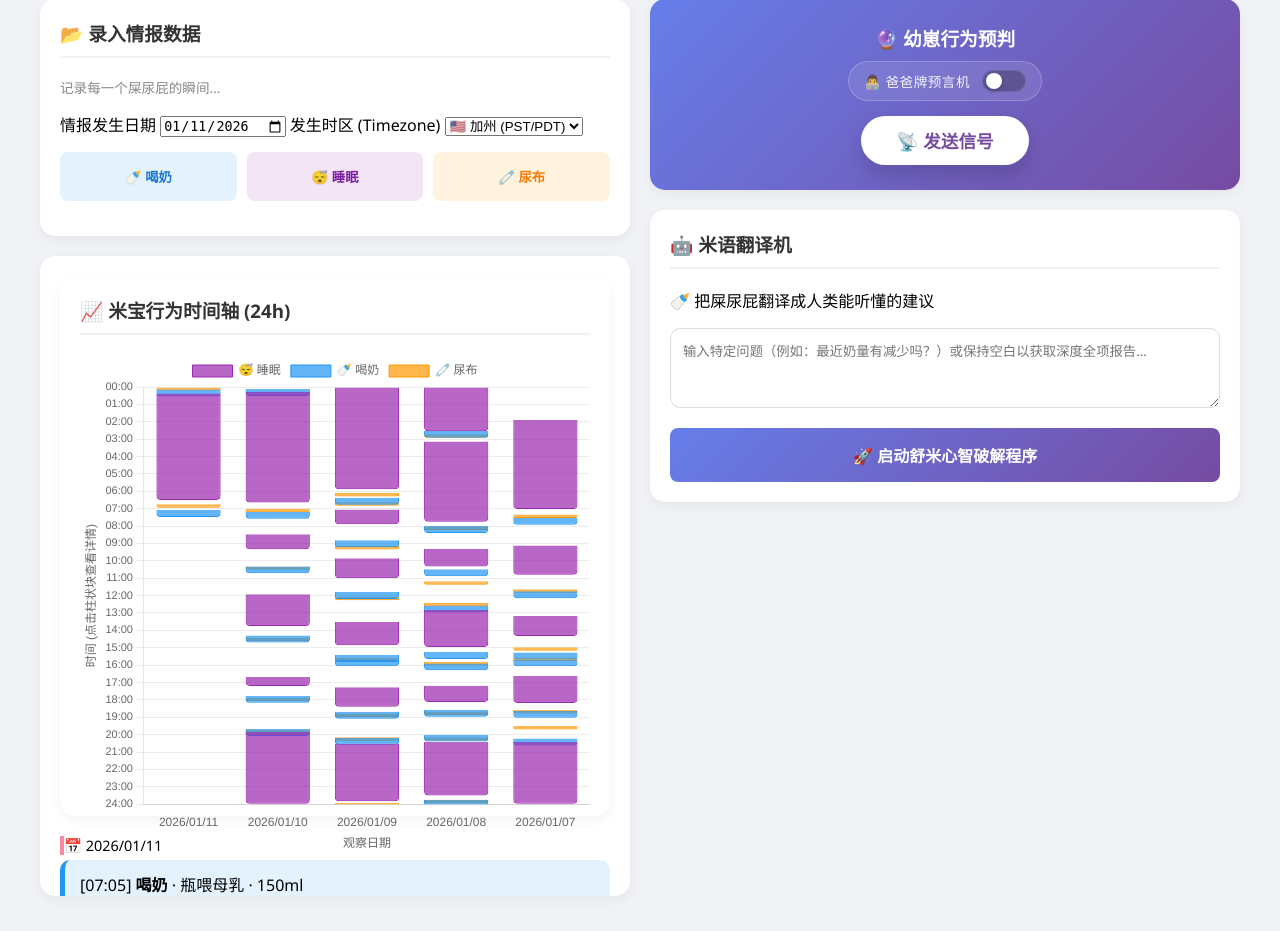
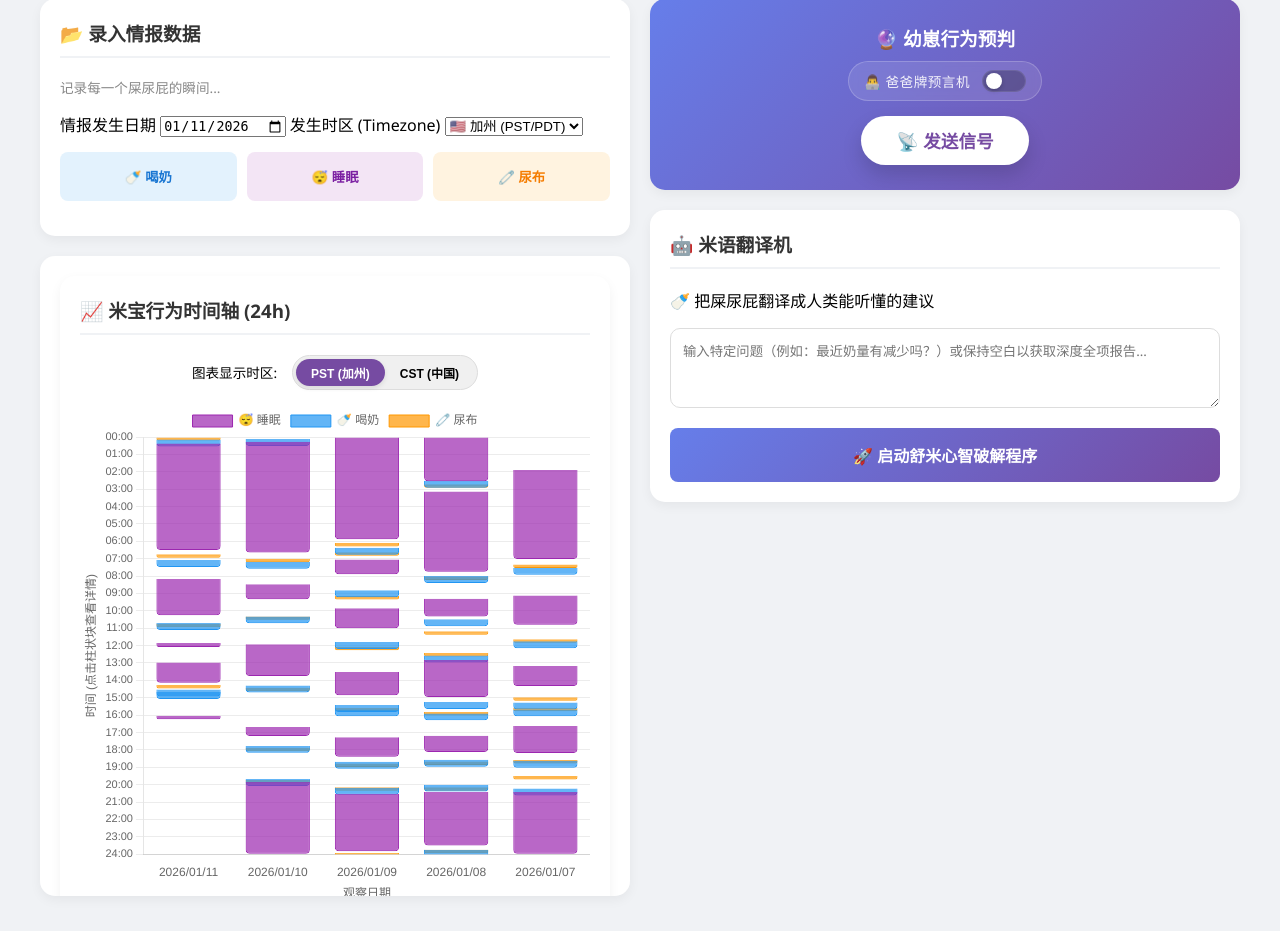
Before and after one commit to cwscx/shumi_pattern, a Django app: page / in a window 1280 px wide. Shown: the part 226-1157 px from the top of the page. Run offline with Django 4.2, Linux system fonts and the light colour scheme.

Commit message:
Add time zone toggle in the routine chart

```diff
--- a/shumi_server/static/js/chart_logic.js
+++ b/shumi_server/static/js/chart_logic.js
@@ -1,13 +1,22 @@
 // static/js/chart_logic.js
+
+// static/js/chart_logic.js
+
+let chartInstance = null;
+let originalData = null;
 
 export function initChart() {
     const dataElement = document.getElementById('chart-data');
     if (!dataElement) return;
     const rawData = JSON.parse(dataElement.textContent);
+    renderChart(rawData);
+}
 
+function renderChart(rawData) {
     const ctx = document.getElementById('routineChart').getContext('2d');
+    if (chartInstance) chartInstance.destroy(); // Clean up old chart
 
-    new Chart(ctx, {
+    chartInstance = new Chart(ctx, {
         type: 'bar',
         data: {
             datasets: [
@@ -77,3 +86,161 @@ export function initChart() {
         }
     });
 }
+
+// // The "Pivot" function to shift time
+// window.pivotChart = (tz) => {
+//     // UI Feedback: Toggle active class
+//     document.querySelectorAll('.tz-pill').forEach(btn => btn.classList.remove('active'));
+//     document.getElementById(`btn-chart-${tz.toLowerCase()}`).classList.add('active');
+
+//     const dataElement = document.getElementById('chart-data');
+//     if (!dataElement) return;
+//     originalData = JSON.parse(dataElement.textContent);
+
+//     if (!originalData) return;
+
+//     // Shift Logic: PST to CST is +16 hours
+//     const shift = (tz === 'CST') ? 16 : 0;
+
+//     const shiftedData = {
+//         sleep: shiftDataset(originalData.sleep, shift),
+//         milk: shiftDataset(originalData.milk, shift),
+//         diaper: shiftDataset(originalData.diaper, shift)
+//     };
+
+//     renderChart(shiftedData);
+// };
+
+// static/js/chart_logic.js
+
+function shiftDataset(dataset, hours) {
+    let shifted = [];
+
+    dataset.forEach(item => {
+        // item.y[0] is start, item.y[1] is end
+        let start = item.y[0] + hours;
+        let end = item.y[1] + hours;
+
+        // Helper to push a valid segment
+        const pushSegment = (s, e) => {
+            if (s < e) shifted.push({ x: item.x, y: [s, e] });
+        };
+
+        // If the record stays within the same 24-hour block
+        if (start < 24 && end <= 24) {
+            pushSegment(start, end);
+        }
+        // If the record crosses into the NEXT day
+        else if (start < 24 && end > 24) {
+            pushSegment(start, 24);         // Part 1: Start to Midnight
+            pushSegment(0, end % 24);       // Part 2: Midnight to End (on same X axis for simplicity)
+        }
+        // If the record started and ended in the NEXT day
+        else if (start >= 24) {
+            pushSegment(start % 24, end % 24);
+        }
+    });
+
+    return shifted;
+}
+
+window.pivotChart = (tz) => {
+    // 1. UI Update
+    document.querySelectorAll('.tz-pill').forEach(btn => btn.classList.remove('active'));
+    document.getElementById(`btn-chart-${tz.toLowerCase()}`).classList.add('active');
+    const dataElement = document.getElementById('chart-data');
+    if (!dataElement) return;
+    originalData = JSON.parse(dataElement.textContent);
+
+    if (!originalData) return;
+
+    // 2. Pivot Logic
+    // We always calculate FROM the original PST data to avoid "drift" errors
+    const shift = (tz === 'CST') ? 16 : 0;
+
+    const shiftedData = {
+        sleep: shiftDataset(originalData.sleep, shift),
+        milk: shiftDataset(originalData.milk, shift),
+        diaper: shiftDataset(originalData.diaper, shift)
+    };
+
+    renderChart(shiftedData);
+};
+
+// export function initChart() {
+//     const dataElement = document.getElementById('chart-data');
+//     if (!dataElement) return;
+//     const rawData = JSON.parse(dataElement.textContent);
+
+//     const ctx = document.getElementById('routineChart').getContext('2d');
+
+//     new Chart(ctx, {
+//         type: 'bar',
+//         data: {
+//             datasets: [
+//                 {
+//                     label: '😴 睡眠',
+//                     data: rawData.sleep,
+//                     backgroundColor: 'rgba(156, 39, 176, 0.7)',
+//                     borderColor: '#9c27b0',
+//                     borderWidth: 1,
+//                     borderRadius: 4,
+//                     grouped: false // Keeps all blocks in the same column
+//                 },
+//                 {
+//                     label: '🍼 喝奶',
+//                     data: rawData.milk,
+//                     backgroundColor: 'rgba(33, 150, 243, 0.7)',
+//                     borderColor: '#2196f3',
+//                     borderWidth: 1,
+//                     borderRadius: 4,
+//                     grouped: false
+//                 },
+//                 {
+//                     label: '🧷 尿布',
+//                     data: rawData.diaper,
+//                     backgroundColor: 'rgba(255, 152, 0, 0.7)',
+//                     borderColor: '#ff9800',
+//                     borderWidth: 1,
+//                     borderRadius: 4,
+//                     grouped: false
+//                 }
+//             ]
+//         },
+//         options: {
+//             responsive: true,
+//             maintainAspectRatio: false, // Required to respect the container's height
+//             scales: {
+//                 x: {
+//                     title: { display: true, text: '观察日期' },
+//                     grid: { display: false } // Cleans up the look
+//                 },
+//                 y: {
+//                     min: 0,
+//                     max: 24,
+//                     reverse: true,
+//                     title: { display: true, text: '时间 (点击柱状块查看详情)' },
+//                     ticks: {
+//                         stepSize: 1, // Show a label for every single hour
+//                         autoSkip: false, // Force all hour labels to show
+//                         callback: value => {
+//                             // Formats 0-24 into 00:00 - 24:00
+//                             return value.toString().padStart(2, '0') + ":00";
+//                         },
+//                         font: {
+//                             size: 11
+//                         }
+//                     },
+//                     grid: {
+//                         color: '#ececec' // Light grid lines for every hour
+//                     }
+//                 }
+//             },
+//             plugins: {
+//                 legend: {
+//                     position: 'top',
+//                 }
+//             }
+//         }
+//     });
+// }
--- a/shumi_server/static/style.css
+++ b/shumi_server/static/style.css
@@ -516,7 +516,7 @@ input:checked + .slider:before {
 
 /*chart*/
 .chart-card {
-    height: 500px;
+    height: 600px;
     margin-bottom: 20px;
     padding: 20px;
     background: #ffffff;
@@ -531,3 +531,35 @@ input:checked + .slider:before {
 .chart-card h3 {
     margin-bottom: 20px;
 }
+.chart-timezone-controls {
+    display: flex;
+    justify-content: center;
+    align-items: center;
+    gap: 15px;
+    margin-bottom: 15px;
+    font-size: 0.85rem;
+}
+
+.tz-pill-group {
+    display: flex;
+    background: #f0f0f0;
+    padding: 3px;
+    border-radius: 20px;
+    border: 1px solid #ddd;
+}
+
+.tz-pill {
+    padding: 5px 15px;
+    border-radius: 17px;
+    border: none;
+    cursor: pointer;
+    background: transparent;
+    transition: all 0.3s;
+    font-size: 0.75rem;
+}
+
+.tz-pill.active {
+    background: #764ba2;
+    color: white;
+    box-shadow: 0 2px 5px rgba(0,0,0,0.1);
+}
--- a/shumi_server/templates/index.html
+++ b/shumi_server/templates/index.html
@@ -51,6 +51,13 @@
 
     <div class="card chart-card">
         <h3>📈 米宝行为时间轴 (24h)</h3>
+        <div class="chart-timezone-controls">
+            <span>图表显示时区:</span>
+            <div class="tz-pill-group">
+                <button class="tz-pill active" id="btn-chart-pst" onclick="pivotChart('PST')">PST (加州)</button>
+                <button class="tz-pill" id="btn-chart-cst" onclick="pivotChart('CST')">CST (中国)</button>
+            </div>
+        </div>
         <div class="chart-container">
             <canvas id="routineChart"></canvas>
         </div>
```
Also changed, not shown: shumi_server/shumi_server/shumi.json.
